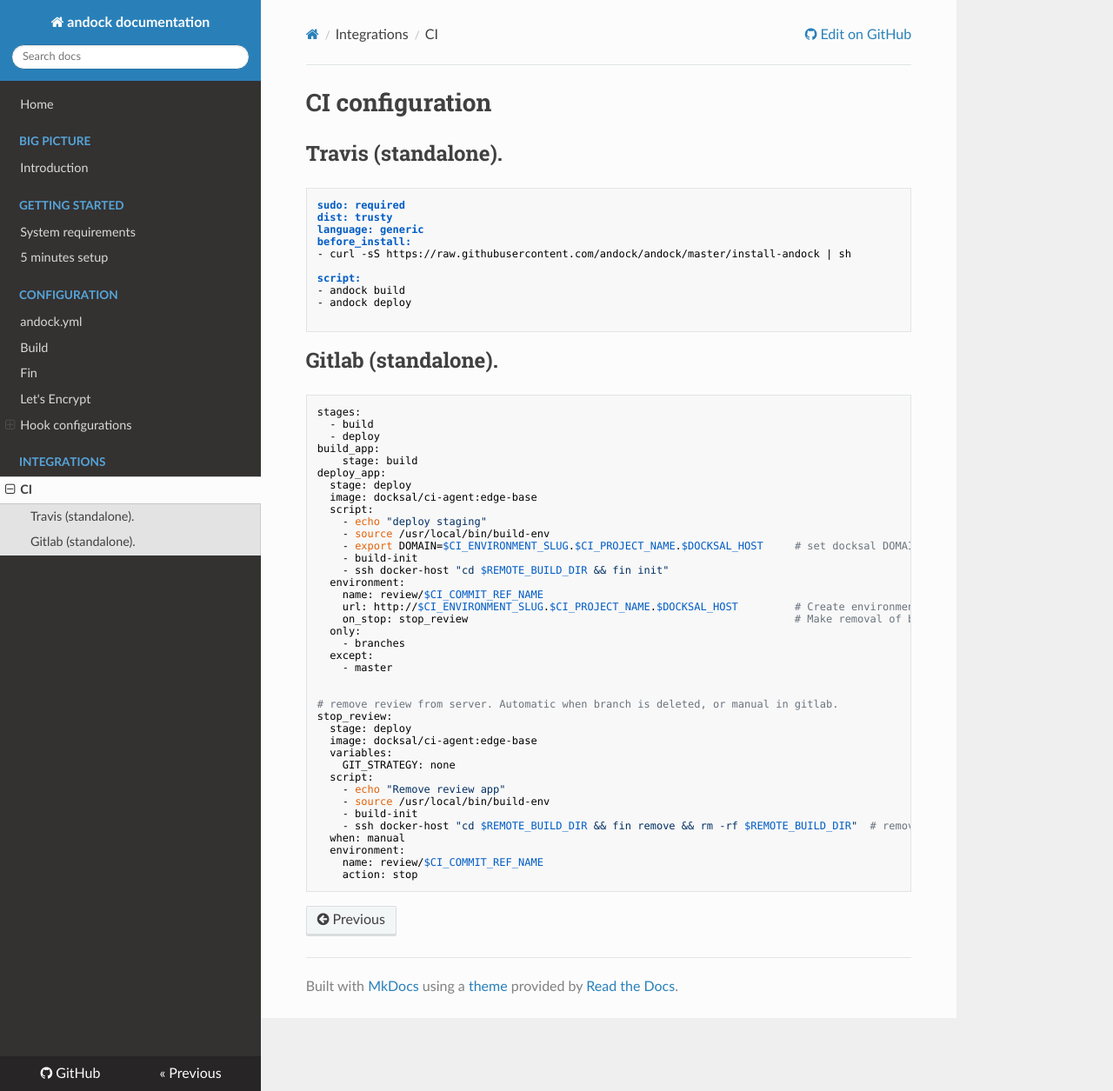
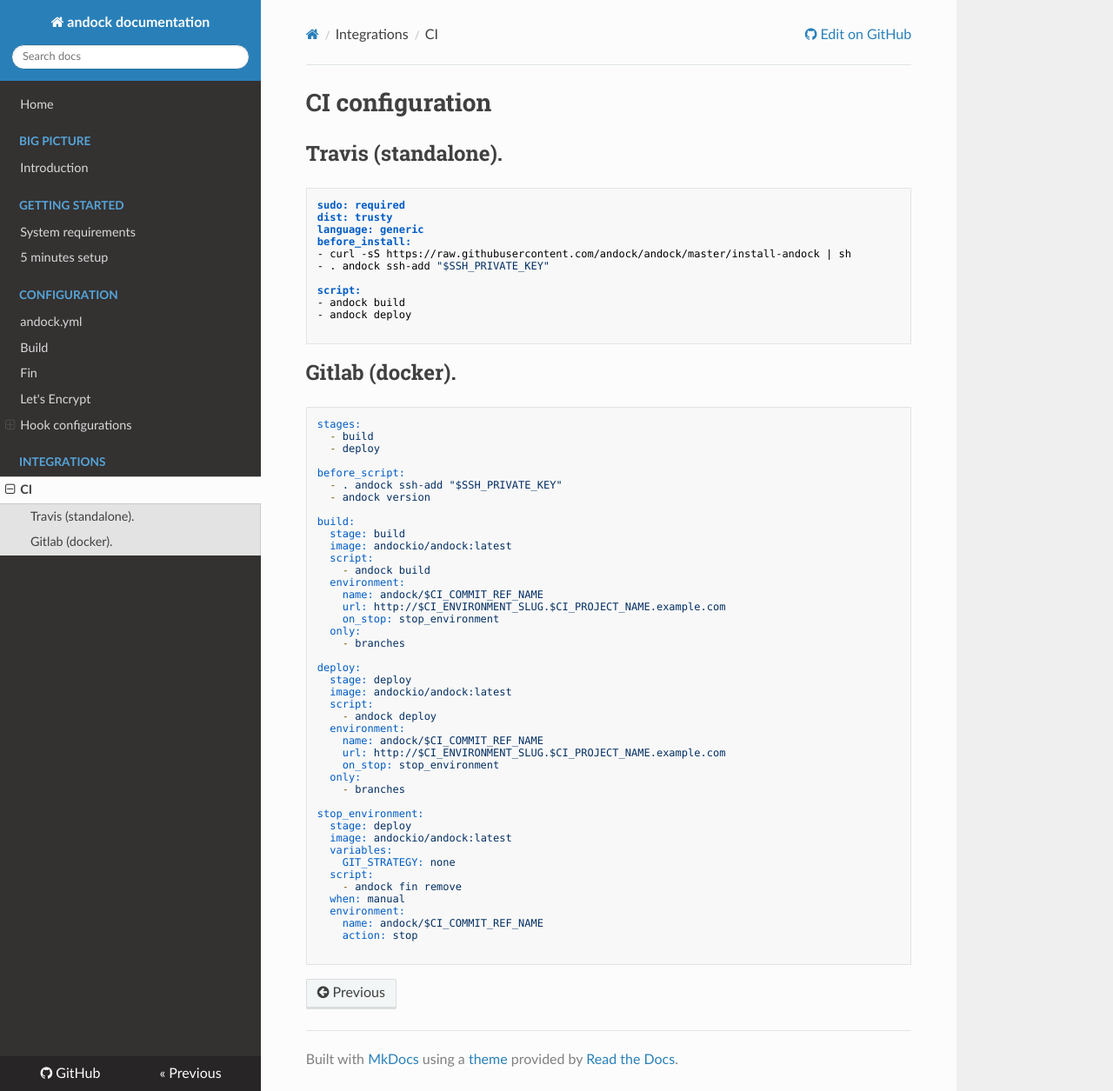
Before and after one commit to andock/andock, an MkDocs documentation site: the page built from docs/integrations/ci.md, in a window 1280 px wide and 1255 px high. Shown: the whole window at 87% size. Built offline with MkDocs 1.6.1, drawn with Linux system fonts in a browser that asks for light colours; nearby versions of some CDN libraries; old or Windows-style settings are respelled for this version of MkDocs.

Commit message:
Add gitlab.ci integration.

````diff
--- a/docs/integrations/ci.md
+++ b/docs/integrations/ci.md
@@ -7,6 +7,7 @@ dist: trusty
 language: generic
 before_install:
 - curl -sS https://raw.githubusercontent.com/andock/andock/master/install-andock | sh
+- . andock ssh-add "$SSH_PRIVATE_KEY"
 
 script:
 - andock build
@@ -14,45 +15,50 @@ script:
 
 ```
 
-## Gitlab (standalone).
+## Gitlab (docker).
 ```
 stages:
   - build
   - deploy
-build_app:
-    stage: build
-deploy_app:
-  stage: deploy
-  image: docksal/ci-agent:edge-base
+
+before_script:
+  - . andock ssh-add "$SSH_PRIVATE_KEY"
+  - andock version
+
+build:
+  stage: build
+  image: andockio/andock:latest
   script:
-    - echo "deploy staging"
-    - source /usr/local/bin/build-env
-    - export DOMAIN=$CI_ENVIRONMENT_SLUG.$CI_PROJECT_NAME.$DOCKSAL_HOST     # set docksal DOMAIN to gitlab environment
-    - build-init
-    - ssh docker-host "cd $REMOTE_BUILD_DIR && fin init"
+    - andock build
   environment:
-    name: review/$CI_COMMIT_REF_NAME
-    url: http://$CI_ENVIRONMENT_SLUG.$CI_PROJECT_NAME.$DOCKSAL_HOST         # Create environment in gitlab, see README.md for $DOCKASL_HOST_IP
-    on_stop: stop_review                                                    # Make removal of branches possible
+    name: andock/$CI_COMMIT_REF_NAME
+    url: http://$CI_ENVIRONMENT_SLUG.$CI_PROJECT_NAME.example.com
+    on_stop: stop_environment
   only:
     - branches
-  except:
-    - master
 
+deploy:
+  stage: deploy
+  image: andockio/andock:latest
+  script:
+    - andock deploy
+  environment:
+    name: andock/$CI_COMMIT_REF_NAME
+    url: http://$CI_ENVIRONMENT_SLUG.$CI_PROJECT_NAME.example.com
+    on_stop: stop_environment
+  only:
+    - branches
 
-# remove review from server. Automatic when branch is deleted, or manual in gitlab.
-stop_review:
+stop_environment:
   stage: deploy
-  image: docksal/ci-agent:edge-base
+  image: andockio/andock:latest
   variables:
     GIT_STRATEGY: none
   script:
-    - echo "Remove review app"
-    - source /usr/local/bin/build-env
-    - build-init
-    - ssh docker-host "cd $REMOTE_BUILD_DIR && fin remove && rm -rf $REMOTE_BUILD_DIR"  # remove docksal environment & code
+    - andock fin remove
   when: manual
   environment:
-    name: review/$CI_COMMIT_REF_NAME
+    name: andock/$CI_COMMIT_REF_NAME
     action: stop
+
 ```
````
